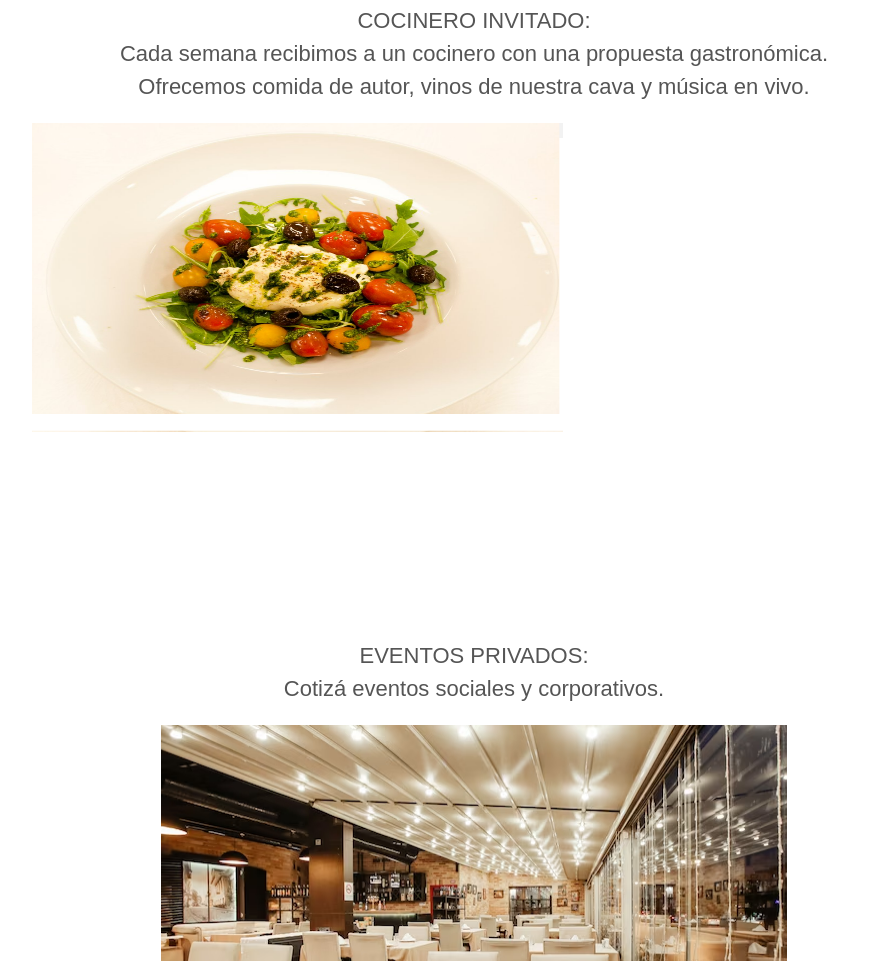
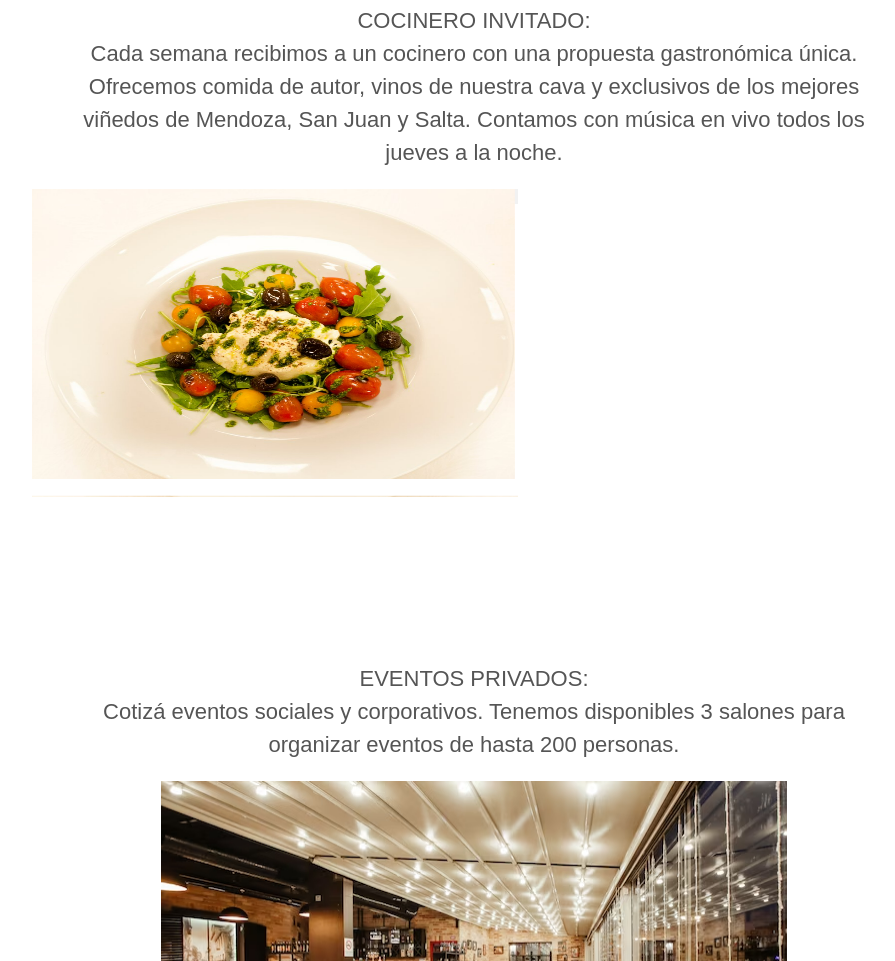
Before and after one commit to Arbust0/CaCPython23008, a plain HTML site: page experiencias.html in a window 1280 px wide. Shown: the part 1497-2458 px from the top of the page, without its empty margins (166-1061 px from the left). Drawn offline with nearby package versions, Linux system fonts and the light colour scheme.

Commit message:
texto en experiencias

```diff
--- a/experiencias.html
+++ b/experiencias.html
@@ -50,16 +50,17 @@
 				El vino se manifiesta a través de momentos excepcionales, que es lo que nos hace únicos.</p>
 				<li><img src="Imagenes/Bar 4.png" class= "experiencias.img" style= "width: 80%; height: 90%";></li> <br>
 				<p class="quote">COCINERO INVITADO: <br>
-					Cada semana recibimos a un cocinero con una propuesta gastronómica.
-		Ofrecemos comida de autor, vinos de nuestra cava y música en vivo. </p>
-		<li><img src="Imagenes/comida 7.png" style= "width: 60%; height: 60%";></li> <br>
+					Cada semana recibimos a un cocinero con una propuesta gastronómica única.
+		Ofrecemos comida de autor, vinos de nuestra cava y exclusivos de los mejores viñedos de Mendoza, San Juan y Salta.
+		Contamos con música en vivo todos los jueves a la noche. </p>
+		<li><img src="Imagenes/comida 7.png" style= "width: 55%; height: 65%";></li> <br>
 		<p class="quote">
 			EVENTOS PRIVADOS: <br>
-			Cotizá eventos sociales y corporativos.	</p>
-<li><img src="Imagenes/salon5.avif" style= "width: 100%; height: 100%";></li>
+			Cotizá eventos sociales y corporativos. Tenemos disponibles 3 salones para organizar eventos de hasta 200 personas.	</p>
+<li><img src="Imagenes/salon5.avif" style= "width: 100%; height: 100%";></li> <br> <br>
 
 	</ul>
-	<br>
+
 		<h3 class="title">La critica:</h3>
 
 		<p class="quote">Todos los platos son prolijamente efectuados y con productos de alta calidad El personal es muy profesional y atento. El restaurante preferido de Anto.</p>
```
